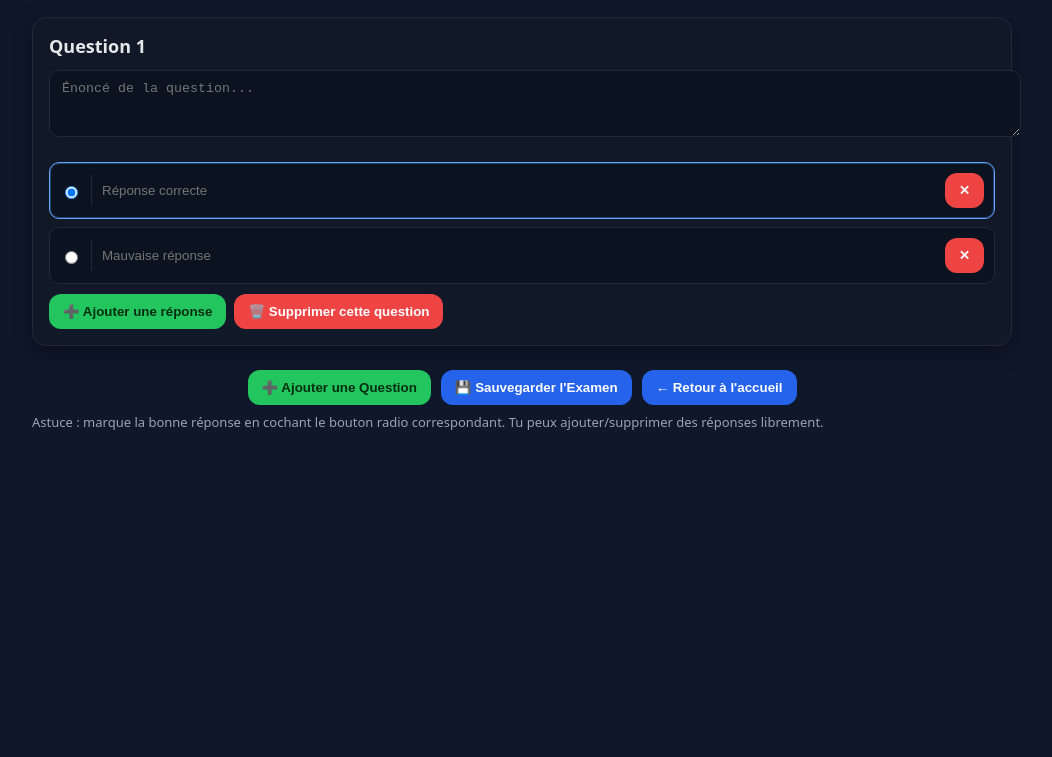
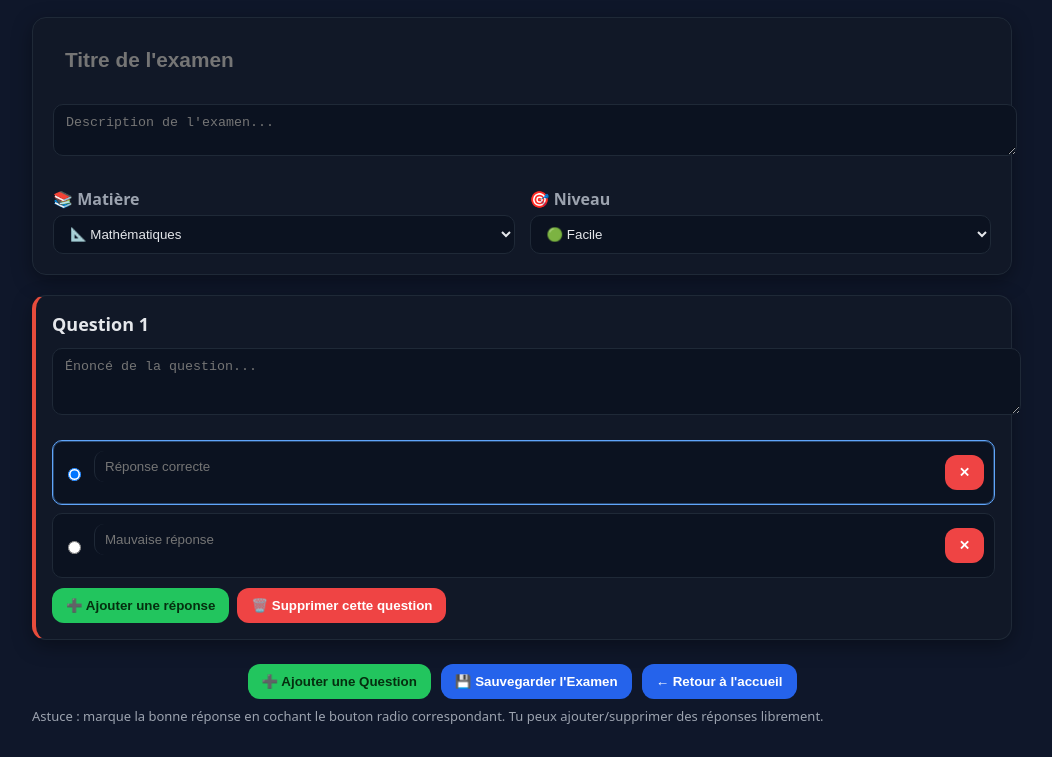
Before and after one commit to fenemedreqaeze/amc-platform, a plain HTML site: page frontend/src/exam-creator.html in a window 1280 px wide. Shown: the part 73-830 px from the top of the page, without its empty margins (118-1170 px from the left). Before the commit the page ends 800 px from the top, so only its background shows below. Drawn offline with Linux system fonts and the light colour scheme.

Commit message:
🎉 Add Docker configuration and exam creator interface
- Deploy frontend with Nginx via Dockerfile
- Implement complete exam creation HTML interface
- Add dynamic question and answer management
- Fix JavaScript functionality for interactive features

```diff
--- a/frontend/src/exam-creator.html
+++ b/frontend/src/exam-creator.html
@@ -17,6 +17,15 @@
       --danger: #ef4444;     /* red-500 */
       --danger-600: #dc2626; /* red-600 */
       --shadow: rgba(0,0,0,.35);
+
+      /* Couleurs par matière */
+      --maths: #e74c3c;      /* Rouge */
+      --french: #3498db;     /* Bleu */
+      --english: #9b59b6;    /* Violet */
+      --history: #e67e22;    /* Orange */
+      --geography: #27ae60;  /* Vert */
+      --science: #f39c12;    /* Jaune */
+      --other: #95a5a6;      /* Gris */
     }
 
     html, body { margin: 0; padding: 0; background: var(--bg); color: var(--text); font-family: system-ui, -apple-system, Segoe UI, Roboto, Ubuntu, Cantarell, Noto Sans, Helvetica, Arial, sans-serif; }
@@ -26,6 +35,39 @@
     h1 { font-size: 28px; font-weight: 700; margin: 0 0 20px; letter-spacing: .3px; }
     h3 { margin: 0 0 12px; font-size: 18px; }
 
+    .exam-header {
+      background: var(--card);
+      border: 1px solid var(--muted);
+      border-radius: 14px;
+      padding: 20px;
+      margin-bottom: 20px;
+      box-shadow: 0 6px 20px var(--shadow);
+    }
+
+    .exam-meta {
+      display: grid;
+      grid-template-columns: 1fr 1fr;
+      gap: 15px;
+      margin-top: 15px;
+    }
+
+    .exam-meta label {
+      display: block;
+      margin-bottom: 5px;
+      font-weight: 600;
+      color: var(--soft);
+    }
+
+    select {
+      width: 100%;
+      background: #0b1220;
+      color: var(--text);
+      border: 1px solid var(--muted);
+      border-radius: 10px;
+      padding: 10px 12px;
+      outline: none;
+    }
+
     .question-card {
       background: var(--card);
       border: 1px solid var(--muted);
@@ -33,9 +75,19 @@
       padding: 16px;
       margin: 16px 0;
       box-shadow: 0 6px 20px var(--shadow);
+      transition: border-color 0.3s ease;
     }
 
-    textarea {
+    /* Styles par matière */
+    .subject-maths { border-left: 4px solid var(--maths); }
+    .subject-french { border-left: 4px solid var(--french); }
+    .subject-english { border-left: 4px solid var(--english); }
+    .subject-history { border-left: 4px solid var(--history); }
+    .subject-geography { border-left: 4px solid var(--geography); }
+    .subject-science { border-left: 4px solid var(--science); }
+    .subject-other { border-left: 4px solid var(--other); }
+
+    textarea, input[type="text"] {
       width: 100%;
       resize: vertical;
       background: #0b1220;
@@ -97,6 +149,35 @@
   <div class="container">
     <h1>Créateur d'examen</h1>
 
+    <!-- En-tête de l'examen avec métadonnées -->
+    <div class="exam-header">
+      <input type="text" placeholder="Titre de l'examen" style="font-size: 1.3em; font-weight: bold; background: transparent; border: none; color: var(--text); outline: none; width: 100%;">
+      <textarea placeholder="Description de l'examen..." rows="2" style="margin-top: 10px;"></textarea>
+
+      <div class="exam-meta">
+        <div>
+          <label for="subject-select">📚 Matière</label>
+          <select id="subject-select">
+            <option value="maths">📐 Mathématiques</option>
+            <option value="french">📖 Français</option>
+            <option value="english">🔤 Anglais</option>
+            <option value="history">🏛️ Histoire</option>
+            <option value="geography">🌍 Géographie</option>
+            <option value="science">🔬 Sciences</option>
+            <option value="other">📚 Autre matière</option>
+          </select>
+        </div>
+        <div>
+          <label for="exam-difficulty">🎯 Niveau</label>
+          <select id="exam-difficulty">
+            <option value="easy">🟢 Facile</option>
+            <option value="medium">🟡 Moyen</option>
+            <option value="hard">🔴 Difficile</option>
+          </select>
+        </div>
+      </div>
+    </div>
+
     <div id="questions-container"></div>
 
     <!-- Boutons d'action -->
@@ -111,13 +192,23 @@
 
   <script>
     let questionCount = 0;
+    let currentSubject = 'maths';
+
+    function updateQuestionStyles() {
+      document.querySelectorAll('.question-card').forEach(card => {
+        // Retirer toutes les classes de matière
+        card.classList.remove('subject-maths', 'subject-french', 'subject-english', 'subject-history', 'subject-geography', 'subject-science', 'subject-other');
+        // Ajouter la classe de matière actuelle
+        card.classList.add(`subject-${currentSubject}`);
+      });
+    }
 
     function addQuestion() {
       questionCount++;
       const questionsContainer = document.getElementById('questions-container');
 
       const questionDiv = document.createElement('div');
-      questionDiv.className = 'question-card';
+      questionDiv.className = `question-card subject-${currentSubject}`;
       questionDiv.id = `question-${questionCount}`;
       questionDiv.innerHTML = `
         <h3>Question ${questionCount}</h3>
@@ -215,8 +306,20 @@
     }
 
     function saveExam() {
+      const subject = document.getElementById('subject-select');
+      const difficulty = document.getElementById('exam-difficulty');
+      const title = document.querySelector('input[placeholder*="Titre"]').value || 'Sans titre';
+      const subjectText = subject.options[subject.selectedIndex].text;
+      const difficultyText = difficulty.options[difficulty.selectedIndex].text;
+
       // Esquisse de sérialisation (pour plus tard)
-      const payload = { questions: [] };
+      const payload = {
+        title,
+        subject: currentSubject,
+        difficulty: difficulty.value,
+        questions: []
+      };
+
       document.querySelectorAll('.question-card').forEach((qCard, idx) => {
         const statement = qCard.querySelector('textarea')?.value || '';
         const answers = [];
@@ -229,19 +332,23 @@
         payload.questions.push({ statement, answers, correctIndex });
       });
 
-      // Pour l'instant, simple aperçu
-      alert('🎉 Examen sauvegardé (aperçu JSON dans la console).');
+      alert(`🎉 Examen "${title}" sauvegardé !\n📚 Matière: ${subjectText}\n🎯 Niveau: ${difficultyText}`);
       console.log('Exam payload =>', payload);
     }
 
     function goBack() {
-      // Adapte si besoin selon ton routage
       window.location.href = '/';
     }
 
     // Démarrage quand le DOM est prêt
     document.addEventListener('DOMContentLoaded', () => {
       addQuestion();
+
+      // Gérer le changement de matière
+      document.getElementById('subject-select').addEventListener('change', function(e) {
+        currentSubject = e.target.value;
+        updateQuestionStyles();
+      });
     });
   </script>
 </body>
```
